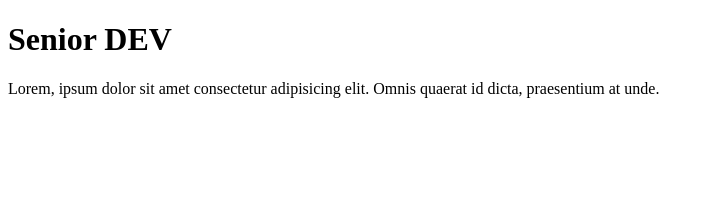
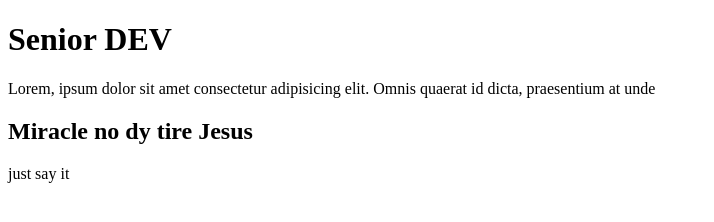
Before and after one commit to petertechy/Git, a plain HTML site: page index.html in a window 1280 px wide. Shown: the whole page, without its empty margins (0-714 px from the left). Drawn offline with Linux system fonts and the light colour scheme.

Commit message:
added code

```diff
--- a/index.html
+++ b/index.html
@@ -10,7 +10,13 @@
     <h1>Senior DEV</h1>
     <p>
       Lorem, ipsum dolor sit amet consectetur adipisicing elit. Omnis quaerat id
-      dicta, praesentium at unde.
+      dicta, praesentium at unde
     </p>
+    <h2>
+        Miracle no dy tire Jesus
+      </h2>
+      <p>
+        just say it
+      </p>
   </body>
 </html>
```
